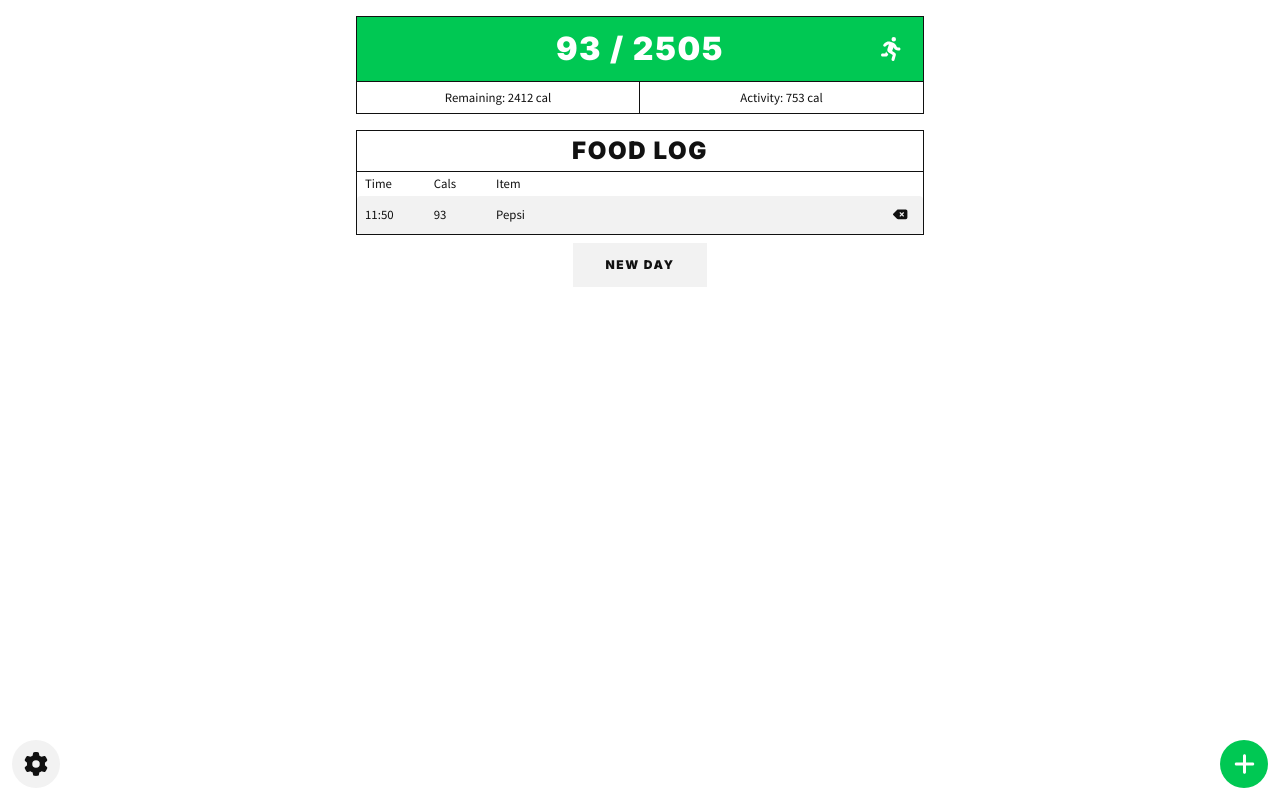
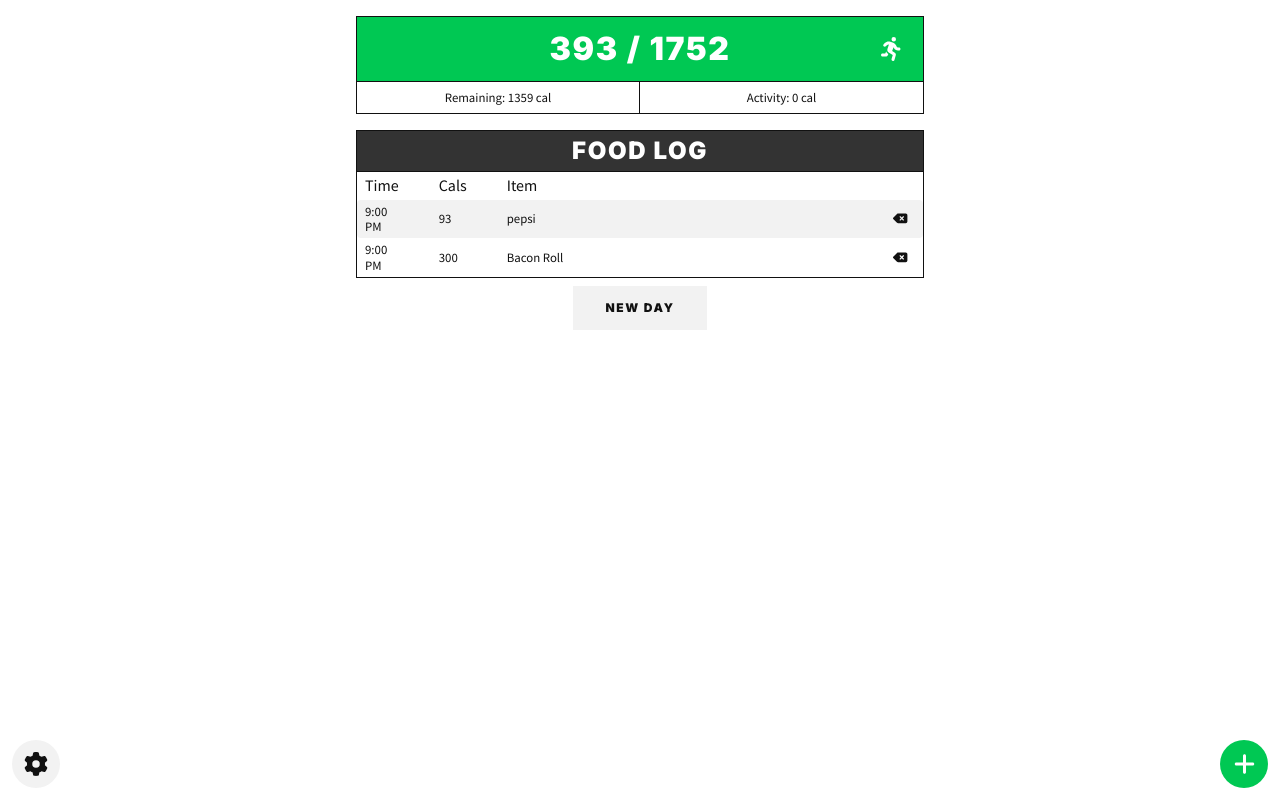
Before and after one commit to jelleenet/caltrack, a Vue app: page / in a window 1280 px wide. Built offline with nearby package versions, Linux system fonts and the light colour scheme.

Commit message:
Calories/Activity store

```diff
--- a/src/components/FoodTable.vue
+++ b/src/components/FoodTable.vue
@@ -1,4 +1,19 @@
-<script setup lang="ts"></script>
+<script setup lang="ts">
+import { useCaloriesStore } from '@/stores/caloriesStore';
+
+const caloriesStore = useCaloriesStore();
+
+/**
+ * Makes our timestamps human readable
+ * @param time
+ */
+const formatTime = function(time: number): string {
+  // @ts-ignore
+  // TS incorrectly reports 'timeStyle' as invalid - https://github.com/microsoft/TypeScript/issues/38266
+  // TODO: This may be invalid in Safari?
+  return new Date(time).toLocaleTimeString(window.navigator.language, { timeStyle: 'short' });
+}
+</script>
 
 <template>
   <table class="table">
@@ -11,10 +26,10 @@
       </tr>
     </thead>
     <tbody>
-      <tr v-for="index in 1" :key="`row-${index}`">
-        <td>11:50</td>
-        <td>93</td>
-        <td>Pepsi</td>
+      <tr v-for="foodItem, i in caloriesStore.food" :key="`row-${i}`">
+        <td>{{ formatTime(foodItem.time) }}</td>
+        <td>{{ foodItem.calories }}</td>
+        <td>{{ foodItem.description }}</td>
         <td>
           <button type="button" class="delete-button" aria-label="Delete Item">
             <font-awesome-icon icon="fa-solid fa-delete-left" />
@@ -26,6 +41,7 @@
 </template>
 
 <style lang="scss" scoped>
+@import '@/styles/typography';
 .table {
   width: 100%;
 
@@ -36,10 +52,10 @@
 
   th,
   td {
+    @include body-font;
     text-align: left;
     padding: 0.25rem 2rem 0.25rem 0.5rem;
     width: 0%;
-    font-size: 0.8rem;
 
     &:first-of-type {
       border-radius: var(--border-radius) 0 0 var(--border-radius);
@@ -55,6 +71,10 @@
     }
   }
 
+  td {
+    font-size: 0.8rem;
+  }
+
   tr:nth-child(odd) {
     td {
       background-color: var(--color-off-background);
@@ -67,6 +87,7 @@
     background-color: unset;
     border: unset;
     color: var(--color-text);
+    cursor: pointer;
   }
 }
 </style>
--- a/src/components/HeaderBar.vue
+++ b/src/components/HeaderBar.vue
@@ -1,39 +1,47 @@
 <script setup lang="ts">
 import { reactive, computed } from 'vue';
 import { useUserStore } from '@/stores/userStore';
+import { useCaloriesStore } from '@/stores/caloriesStore';
 
 const userStore = useUserStore();
+const caloriesStore = useCaloriesStore();
 
-const calories = reactive({
-  current: 93,
+/**
+ * Calculates target calories
+ */
+const targetCalories = computed((): number => {
+  return userStore.bmr - userStore.user.targetDeficit + caloriesStore.activity;
 });
 
-const activity = 753;
-
-const targetCalories = computed(() => {
-  return userStore.bmr - userStore.user.targetDeficit + activity;
-});
-
-const backgroundClass = computed(() => {
-  if (calories.current <= targetCalories.value) {
+/**
+ * Calculates the header bg colour class
+ */
+const backgroundClass = computed((): string => {
+  if (caloriesStore.foodCalories <= targetCalories.value) {
     return 'ok';
   }
 
-  if (calories.current <= (userStore.bmr + activity)) {
+  if (caloriesStore.foodCalories <= (userStore.bmr + caloriesStore.activity)) {
     return 'warn';
   }
 
   return 'fail';
 });
 
-const caloriesRemaining = computed(() => {
-  return `${calories.current < targetCalories.value ? 'Remaining' : 'Exceeded'}: ${
-    Math.abs(targetCalories.value - calories.current)
+/**
+ * Generates our remaining calories string
+ */
+const caloriesRemaining = computed((): string => {
+  return `${caloriesStore.foodCalories < targetCalories.value ? 'Remaining' : 'Exceeded'}: ${
+    Math.abs(targetCalories.value - caloriesStore.foodCalories)
   } cal`;
 });
 
-const caloriesActivity = computed(() => {
-  return `Activity: ${activity} cal`;
+/**
+ * Generates our calorie activity string
+ */
+const caloriesActivity = computed((): string => {
+  return `Activity: ${caloriesStore.activity} cal`;
 });
 </script>
 
@@ -44,9 +52,9 @@ const caloriesActivity = computed(() => {
         class="summary"
         role="status"
         :class="backgroundClass"
-        :aria-label="`${calories.current} calories consumed of ${targetCalories} calorie allowance`"
+        :aria-label="`${caloriesStore.foodCalories} calories consumed of ${targetCalories} calorie allowance`"
       >
-        {{ calories.current }} / {{ targetCalories }}
+        {{ caloriesStore.foodCalories }} / {{ targetCalories }}
       </div>
       <button class="activity-button" type="button" aria-label="Add Activity">
         <font-awesome-icon icon="fa-solid fa-person-running" />
--- /dev/null
+++ b/src/factories/foodItemFactory.ts
@@ -0,0 +1,19 @@
+export declare interface FoodItem {
+  time: number,
+  calories: number,
+  description: string,
+}
+
+/**
+ * Creates a new FoodItem object
+ * @param calories
+ * @param description
+ * @returns
+ */
+export function createFoodItem(calories: number, description: string): FoodItem {
+  return {
+    time: Date.now(),
+    calories,
+    description,
+  };
+}
--- a/src/factories/userFactory.ts
+++ b/src/factories/userFactory.ts
@@ -6,6 +6,10 @@ export declare interface User {
   weight: number;
 }
 
+/**
+ * Creates a default User object
+ * @returns
+ */
 export function createUser(): User {
   return {
     activityMultiplier: 1,
--- /dev/null
+++ b/src/stores/caloriesStore.ts
@@ -0,0 +1,47 @@
+import type { FoodItem } from '@/factories/foodItemFactory';
+import { createFoodItem } from '@/factories/foodItemFactory';
+import { defineStore } from 'pinia';
+import { apiClient } from '@/plugins/ApiClient';
+
+declare interface CaloriesStoreState {
+  food: Array<FoodItem>,
+  activity: number,
+};
+
+export const useCaloriesStore = defineStore('calories', {
+  state: (): CaloriesStoreState => {
+    return {
+      food: [createFoodItem(93, 'pepsi'), createFoodItem(300, 'Bacon Roll')],
+      activity: 0,
+    };
+  },
+
+  getters: {
+    /**
+     * Returns the total calories consumed
+     * @param state
+     * @returns
+     */
+    foodCalories: (state): number => state.food.reduce((total, foodItem) => {
+      return total + foodItem.calories;
+    }, 0),
+  },
+
+  actions: {
+    /**
+     * Adds a new FoodItem to the store
+     * @param foodItem
+     */
+    addFood(foodItem: FoodItem): void {
+      this.food.push(foodItem);
+    },
+
+    /**
+     * Updates user activity value
+     * @param activity
+     */
+    updateActivity(activity: number): void {
+      this.activity = activity;
+    }
+  },
+});
--- a/src/stores/userStore.ts
+++ b/src/stores/userStore.ts
@@ -4,28 +4,34 @@ import { defineStore } from 'pinia';
 import { calculateBMR } from '@/functions/calculateBMR';
 import { apiClient } from '@/plugins/ApiClient';
 
-declare interface State {
+declare interface UserStoreState {
   user: User,
 };
 
 export const useUserStore = defineStore('user', {
-  state: (): State => {
+  state: (): UserStoreState => {
     return {
       user: createUser(),
     };
   },
 
   getters: {
+    /**
+     * Returns BMR based on UserStore values
+     * @param state
+     * @returns
+     */
     bmr: (state) => calculateBMR(state.user),
   },
 
   actions: {
-    updateUserSettings(values: User): Promise<void> {
-      return new Promise((resolve, reject) => {
-        this.user = values;
-        apiClient.setUserData(this.user);
-        resolve();
-      });
+    /**
+     * Updates user settings, syncs to API
+     * @param values
+     */
+    updateUserSettings(values: User): void {
+      this.user = values;
+      apiClient.setUserData(this.user);
     },
   },
 });
--- a/src/styles/base.scss
+++ b/src/styles/base.scss
@@ -70,5 +70,5 @@ input[type='number'] {
   background-color: var(--color-off-background);
   border: unset;
 
-
+  cursor: pointer;
 }
--- a/src/views/HomeView.vue
+++ b/src/views/HomeView.vue
@@ -27,6 +27,8 @@ import FoodTable from '@/components/FoodTable.vue';
     text-align: center;
     padding: var(--padding-form);
     border-bottom: 1px solid var(--color-text);
+    background-color: var(--color-dark-background);
+    color: #ffffff;
   }
 }
 .newDay {
--- a/src/views/SettingsView.vue
+++ b/src/views/SettingsView.vue
@@ -265,8 +265,5 @@ $border: 1px solid var(--color-text);
   margin-top: var(--padding-form);
   display: flex;
   justify-content: flex-end;
-
-  .save-button {
-}
 }
 </style>
```
